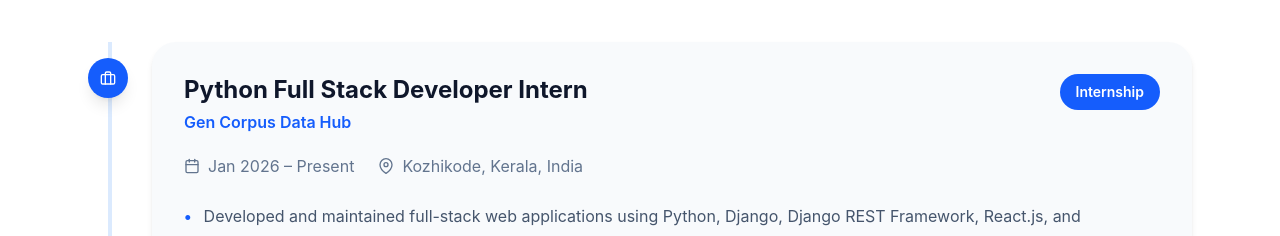
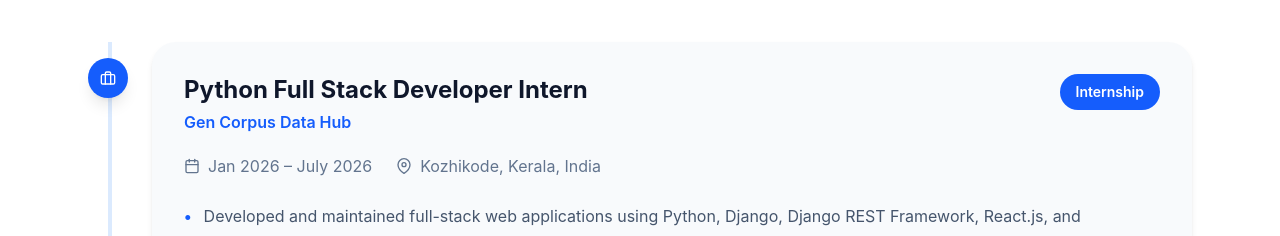
Before and after one commit to basith670/my_portfolio, a React (Vite) app: page / in a window 1280 px wide. Shown: the part 6729-6965 px from the top of the page. Built offline with nearby package versions, Linux system fonts and the light colour scheme.

Commit message:
Updated Experience

```diff
--- a/src/data/experience.js
+++ b/src/data/experience.js
@@ -4,7 +4,7 @@ const experience = [
     role: "Python Full Stack Developer Intern",
     company: "Gen Corpus Data Hub",
     location: "Kozhikode, Kerala, India",
-    duration: "Jan 2026 – Present",
+    duration: "Jan 2026 – July 2026",
     type: "Internship",
 
     description: [
```
